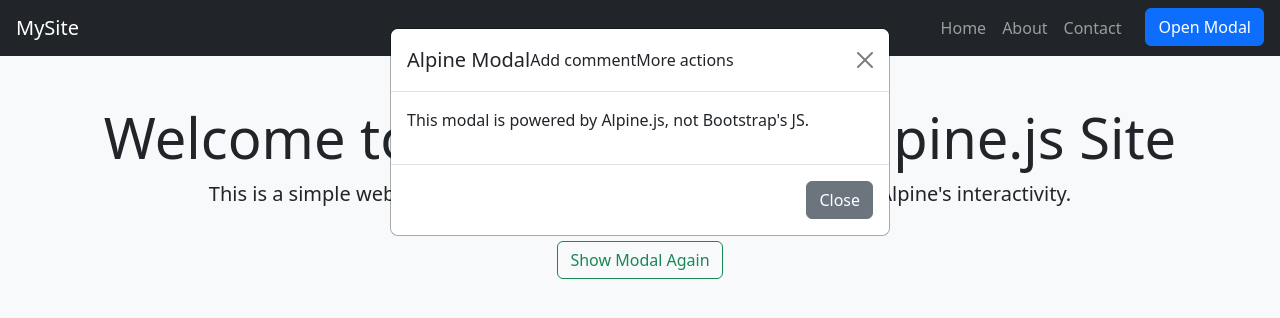
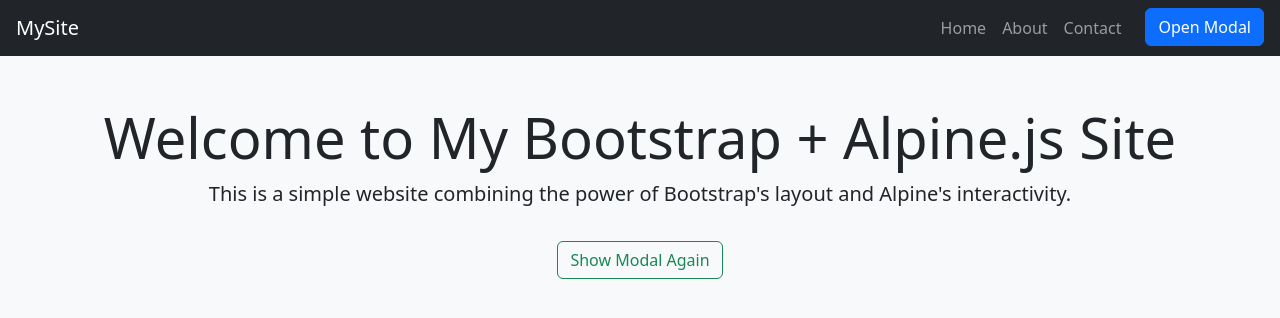
Before and after one commit to H4J3K/Group-4-web-project, a plain HTML site: page Index.html in a window 1280 px wide. Drawn offline with nearby package versions, Linux system fonts and the light colour scheme.

Commit message:
yeh testing masih Index.html

```diff
--- a/Index.html
+++ b/Index.html
@@ -33,39 +33,5 @@
     <p class="lead">This is a simple website combining the power of Bootstrap's layout and Alpine's interactivity.</p>
     <button class="btn btn-outline-success mt-3" @click="showModal = true">Show Modal Again</button>
   </header>
-          <!-- Modal -->
-  <div class="modal fade show" tabindex="-1" style="display: block;" x-show="showModal" @click.outside="showModal = false" x-transition>
-    <div class="modal-dialog">
-      <div class="modal-content">
-        <div class="modal-header">
-          <h5 class="modal-title">Alpine Modal</h5>Add commentMore actions
-          <button type="button" class="btn-close" @click="showModal = false"></button>
-        </div>
-        <div class="modal-body">
-          <p>This modal is powered by Alpine.js, not Bootstrap's JS.</p>
-        </div>
-        <div class="modal-footer">
-          <button class="btn btn-secondary" @click="showModal = false">Close</button>
-        </div>
-      </div>
-    </div>
-  </div>
-        <div class="modal fade show" tabindex="-1" style="display: block;" x-show="showModal" @click.outside="showModal = false" x-transition>
-    <div class="modal-dialog">
-      <div class="modal-content">
-        <div class="modal-header">
-          <h5 class="modal-title">Alpine Modal</h5>Add commentMore actions
-          <button type="button" class="btn-close" @click="showModal = false"></button>
-        </div>
-        <div class="modal-body">
-          <p>This modal is powered by Alpine.js, not Bootstrap's JS.</p>
-        </div>
-        <div class="modal-footer">
-          <button class="btn btn-secondary" @click="showModal = false">Close</button>
-        </div>
-      </div>
-    </div>
-  </div>
-
     </body>
 </html>
```
